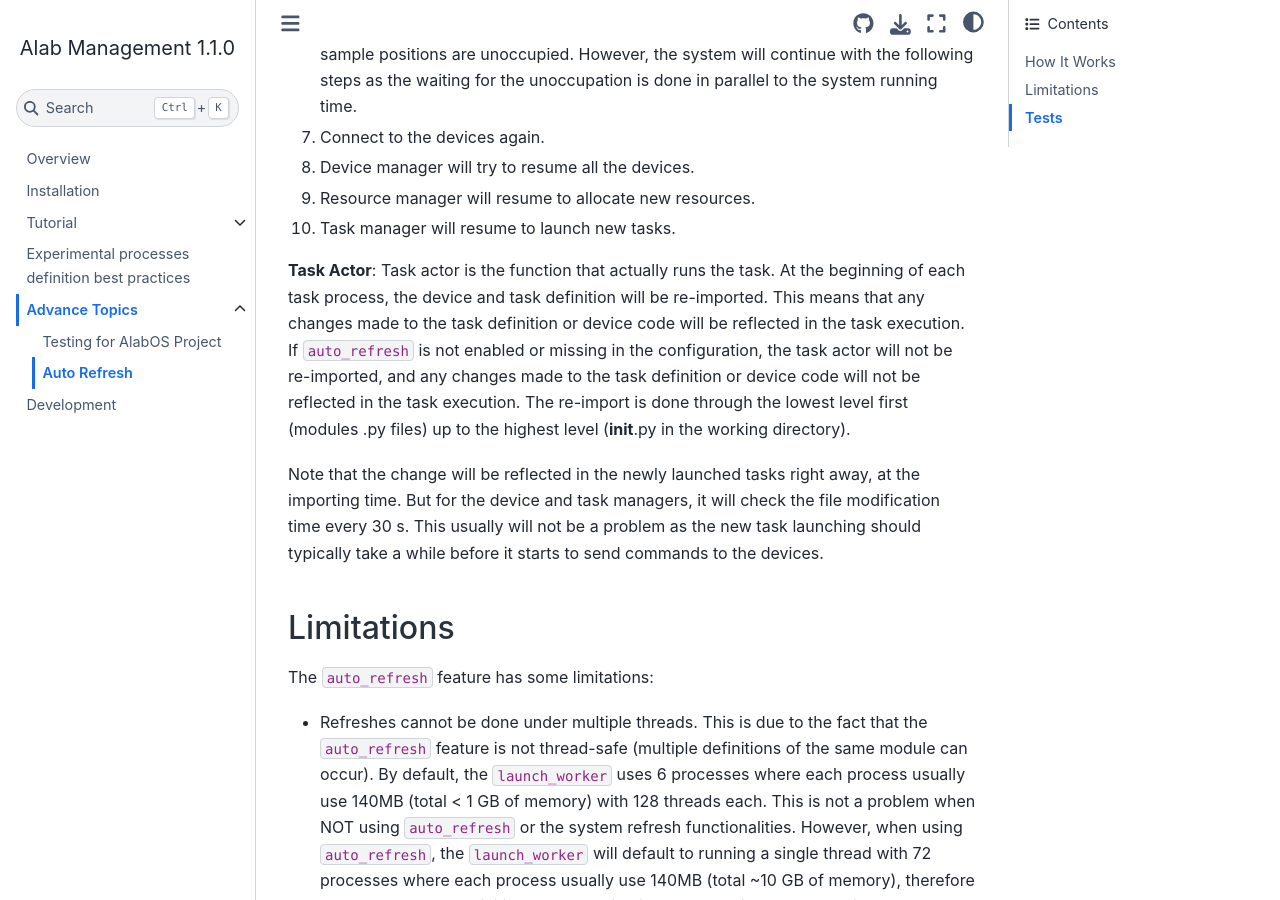
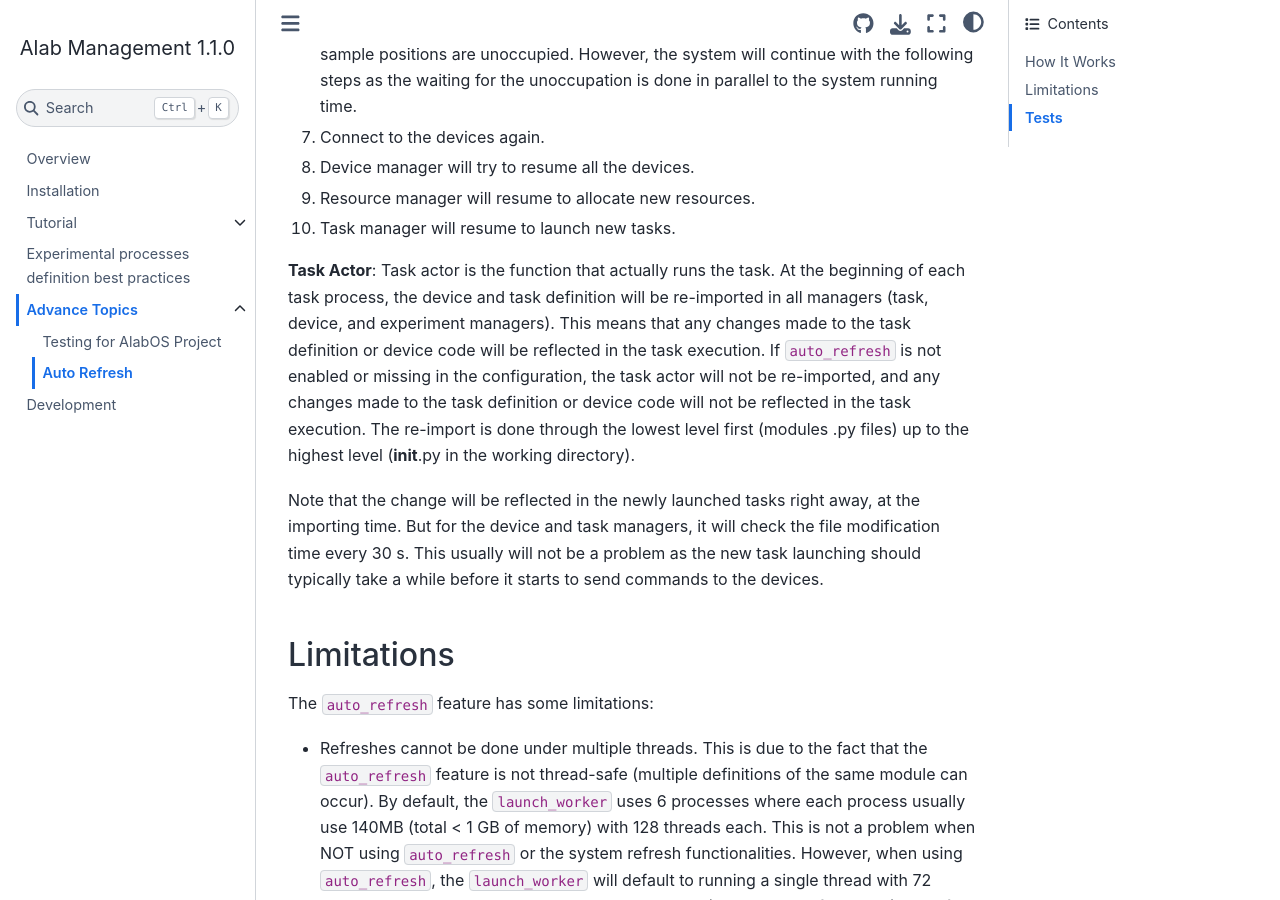
Before and after one commit to CederGroupHub/alabos, a Sphinx documentation site: the page built from docs/source/auto_refresh.md, in a window 1280 px wide and 900 px high, scrolled down 818 px. Built offline with Sphinx 7.4.7 and the Sphinx Book theme 1.1.4, drawn with Linux system fonts in a browser that asks for light colours; pages that are not in the unit, such as notebooks, are missing from menus.

Commit message:
Updated documentation to be precise that the definitions are reloaded in the managers

```diff
--- a/docs/source/auto_refresh.md
+++ b/docs/source/auto_refresh.md
@@ -30,7 +30,7 @@ the device and task manager will be re-imported. It is a process with the follow
 10. Task manager will resume to launch new tasks.
 
 **Task Actor**: Task actor is the function that actually runs the task. At the beginning of each task process,
-the device and task definition will be re-imported. This means that any changes made to the task definition
+the device and task definition will be re-imported in all managers (task, device, and experiment managers). This means that any changes made to the task definition
 or device code will be reflected in the task execution. If `auto_refresh` is not enabled or missing in the configuration,
 the task actor will not be re-imported, and any changes made to the task definition or device
 code will not be reflected in the task execution. The re-import is done through the lowest level first (modules .py files) up to the highest level (__init__.py in the working directory).
```
